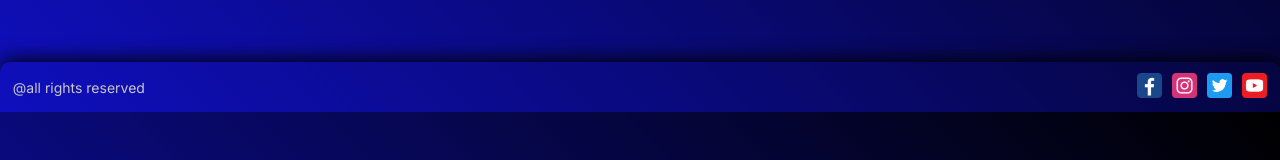
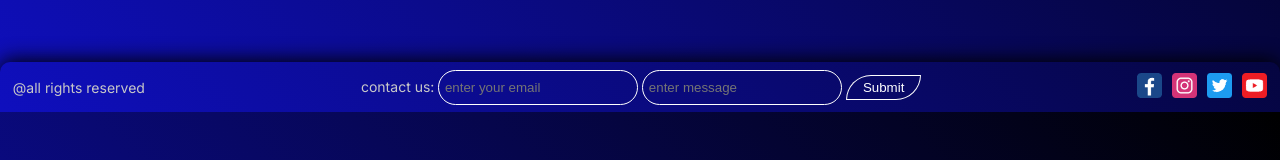
Before and after one commit to NIKATONI/final-app, a Next.js app: page / in a window 1280 px wide. Shown: the part 613-773 px from the top of the page. Built offline with nearby package versions, Linux system fonts and the light colour scheme.

Commit message:
AddContacts

```diff
--- a/src/components/footer/footer.jsx
+++ b/src/components/footer/footer.jsx
@@ -2,6 +2,7 @@ import React from 'react'
 import styles from './footer.module.css'
 import Image from 'next/image'
 import Link from 'next/link'
+import Button from '@/components/button/Button';
 
 export default function Footer() {
 
@@ -32,6 +33,9 @@ export default function Footer() {
 
     <div className={styles.container}>
       <div>@all rights reserved</div>
+      <div>
+        contact us: <input type="email" placeholder='enter your email' className={styles.contacts} /> <input type="text" placeholder='enter message' className={styles.contacts} /> <Button type="submit" url={""} title={"Submit"} style={styles.submitButton} />
+      </div>
       <div className={styles.socialNewtworks}>
         {socials.map((item) => (
 
--- a/src/components/footer/footer.module.css
+++ b/src/components/footer/footer.module.css
@@ -10,6 +10,23 @@
   border-radius: 10px 10px 0 0;
 }
 
+.contacts {
+  width: 200px;
+  height: 35px;
+  border-radius: 100px;
+  background-color: transparent;
+  padding: 1%;
+  border: 1px solid white;
+  outline: none;
+  color: white;
+}
+
+.submitButton {
+  width: 75px;
+  height: 25px;
+  border-radius: 100px 0 100px 0;
+}
+
 .socialNewtworks {
   display: flex;
   align-items: center;
```
